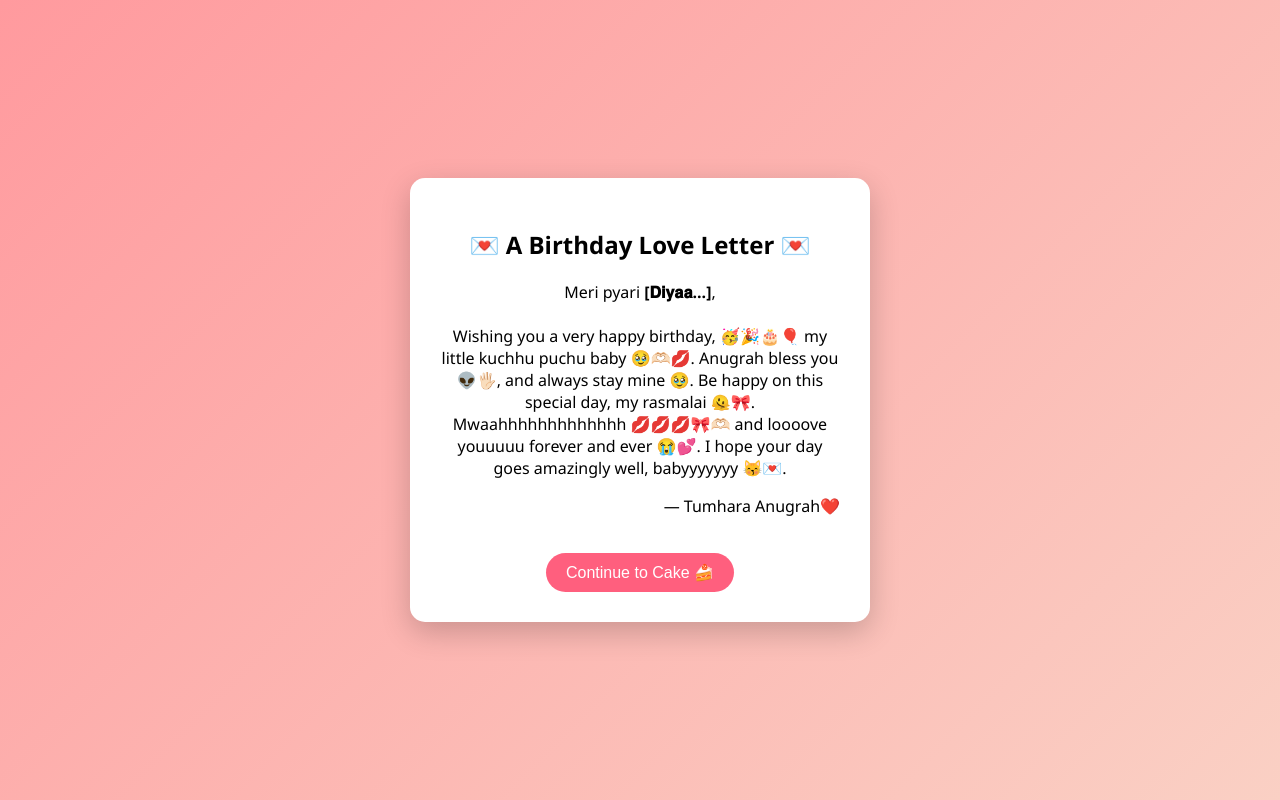
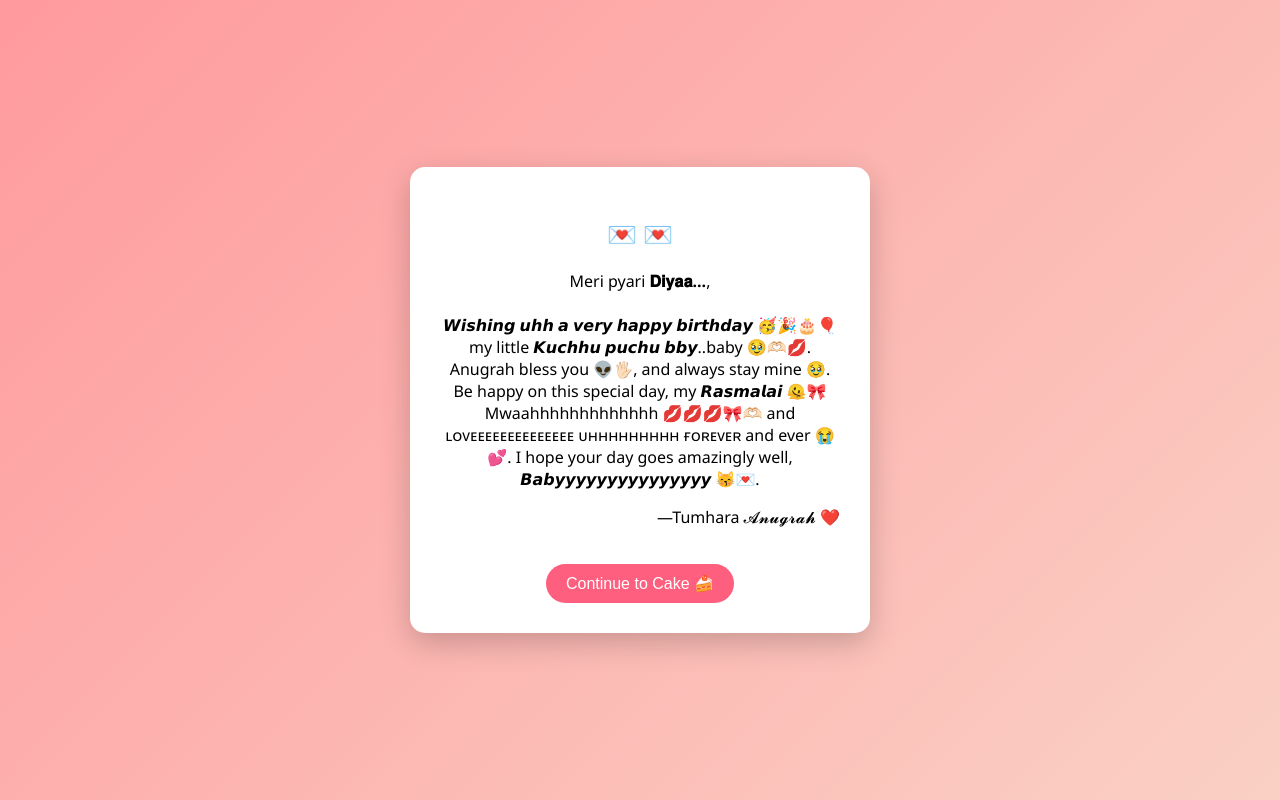
Before and after one commit to Kashish01102005/Birthday, a plain HTML site: page index.html in a window 1280 px wide. Both pictures are taken after a click on the button "Open Gift 🎁". Drawn offline with Linux system fonts and the light colour scheme.

Commit message:
Update index.html

```diff
--- a/index.html
+++ b/index.html
@@ -16,17 +16,17 @@
 
 <!-- Screen 2 -->
 <div id="screen2" class="screen">
-    <h2>💌 A Birthday Love Letter 💌</h2>
+    <h2>💌 💌</h2>
     <p>
-        Meri pyari <b>[𝐃𝐢𝐲𝐚𝐚...]</b>,<br><br>
-        Wishing you a very happy birthday, 🥳🎉🎂🎈 my little kuchhu puchu baby 🥹🫶🏻💋.
+        Meri pyari <b>𝐃𝐢𝐲𝐚𝐚...</b>,<br><br>
+       𝙒𝙞𝙨𝙝𝙞𝙣𝙜 𝙪𝙝𝙝 𝙖 𝙫𝙚𝙧𝙮 𝙝𝙖𝙥𝙥𝙮 𝙗𝙞𝙧𝙩𝙝𝙙𝙖𝙮 🥳🎉🎂🎈 my little 𝙆𝙪𝙘𝙝𝙝𝙪 𝙥𝙪𝙘𝙝𝙪 𝙗𝙗𝙮..baby 🥹🫶🏻💋.
         Anugrah bless you 👽🖐🏻, and always stay mine 🥹.
-        Be happy on this special day, my rasmalai 🫠🎀.
-        Mwaahhhhhhhhhhhhh 💋💋💋🎀🫶🏻 and loooove youuuuu forever and ever 😭💕.
-      I hope your day goes amazingly well, babyyyyyyy 😽💌.
+        Be happy on this special day, my 𝙍𝙖𝙨𝙢𝙖𝙡𝙖𝙞 🫠🎀
+        Mwaahhhhhhhhhhhhh 💋💋💋🎀🫶🏻 and ʟᴏᴠᴇᴇᴇᴇᴇᴇᴇᴇᴇᴇᴇᴇᴇᴇ ᴜʜʜʜʜʜʜʜʜʜ ғᴏʀᴇᴠᴇʀ and ever 😭💕.
+      I hope your day goes amazingly well, 𝘽𝙖𝙗𝙮𝙮𝙮𝙮𝙮𝙮𝙮𝙮𝙮𝙮𝙮𝙮𝙮𝙮𝙮 😽💌.
 
     </p>
-    <p style="text-align:right;">— Tumhara Anugrah❤️</p>
+    <p style="text-align:right;">—Tumhara 𝓐𝓷𝓾𝓰𝓻𝓪𝓱 ❤️</p>
     <button onclick="nextScreen('screen3')">Continue to Cake 🍰</button>
 </div>
 
@@ -40,7 +40,7 @@
 
 <!-- Screen 4 -->
 <div id="screen4" class="screen">
-    <h1>Yaha pe likh dena ki
+    <h1>
 
 Happiest birthday 😭🎀🫀 My bondi ke Laddoo..
 
```
